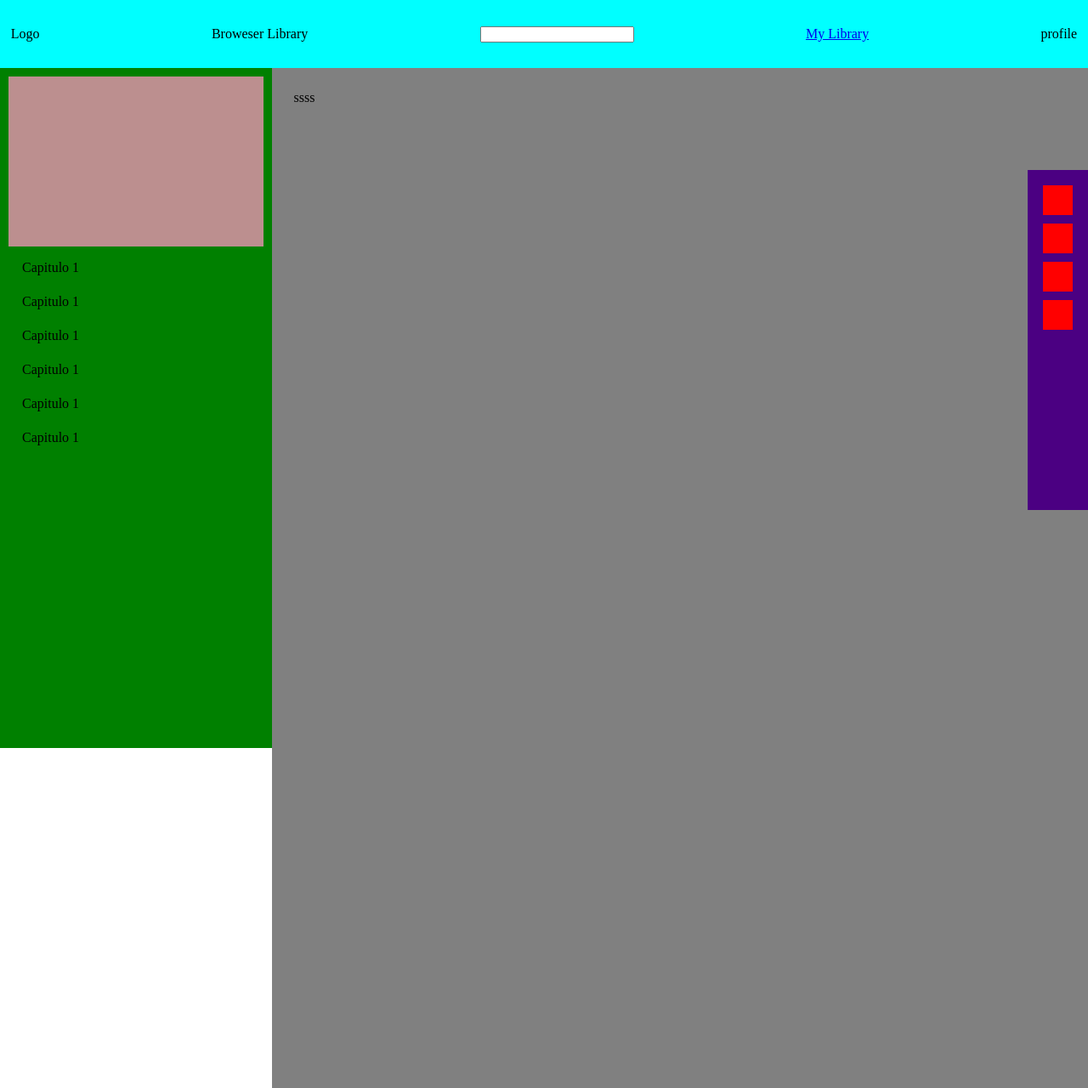
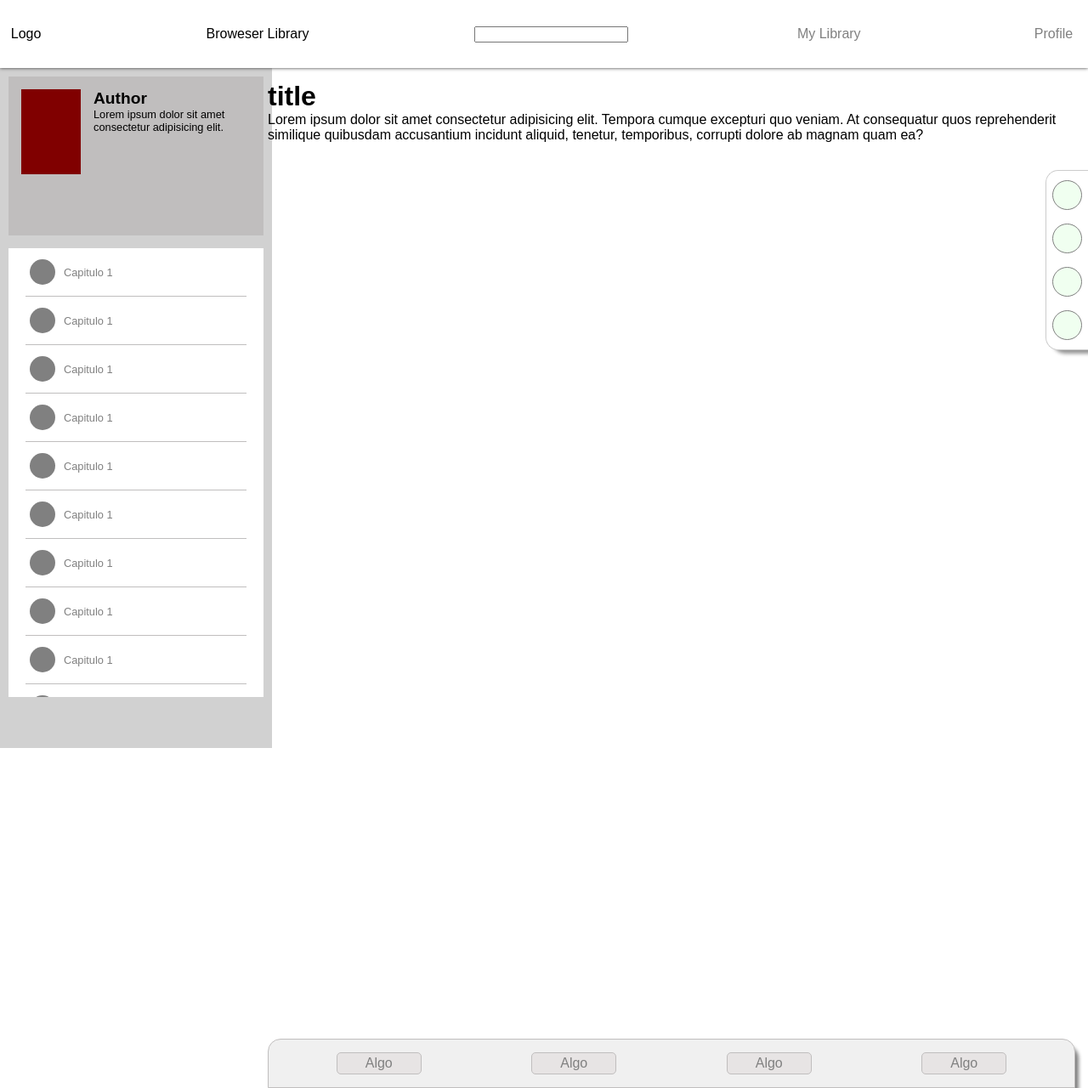
Before and after one commit to garrongarron/Book-Shop, a plain HTML site: page index.html in a window 1280 px wide. Shown: the whole page at 85% size. Drawn offline with Linux system fonts and the light colour scheme.

Commit message:
Claridad ante todo

```diff
--- a/index.html
+++ b/index.html
@@ -17,29 +17,67 @@
             <li>Broweser Library</li>
             <li><input type="text"></li>
             <li><a href="#">My Library</a></li>
-            <li>profile</li>
+            <li><a href="#">Profile</a></li>
         </ul>
     </header>
     <div class="container">
         <section>
-            <div class="info"></div>
+            <div class="info">
+                <div class="image-book"></div>
+                <div class="details">
+                    <h2>Author</h2>
+                    <p>Lorem ipsum dolor sit amet consectetur adipisicing elit.</p>
+                </div>
+
+            </div>
             <ul>
-                <li>Capitulo 1</li>
-                <li>Capitulo 1</li>
-                <li>Capitulo 1</li>
-                <li>Capitulo 1</li>
-                <li>Capitulo 1</li>
-                <li>Capitulo 1</li>
+                <li> <span class="progress"></span> <span class="chapter">Capitulo 1</span></li>
+                <li> <span class="progress"></span> <span class="chapter">Capitulo 1</span></li>
+                <li> <span class="progress"></span> <span class="chapter">Capitulo 1</span></li>
+                <li> <span class="progress"></span> <span class="chapter">Capitulo 1</span></li>
+                <li> <span class="progress"></span> <span class="chapter">Capitulo 1</span></li>
+                <li> <span class="progress"></span> <span class="chapter">Capitulo 1</span></li>
+                <li> <span class="progress"></span> <span class="chapter">Capitulo 1</span></li>
+                <li> <span class="progress"></span> <span class="chapter">Capitulo 1</span></li>
+                <li> <span class="progress"></span> <span class="chapter">Capitulo 1</span></li>
+                <li> <span class="progress"></span> <span class="chapter">Capitulo 1</span></li>
+
+
             </ul>
         </section>
-        <main>ssss</main>
+        <main>
+            <div class="contnet">
+                <h1>title</h1>
+                <p>Lorem ipsum dolor sit amet consectetur adipisicing elit. Tempora cumque excepturi quo veniam. At
+                    consequatur quos reprehenderit similique quibusdam accusantium incidunt aliquid, tenetur,
+                    temporibus, corrupti dolore ab magnam quam ea?</p>
+            </div>
+
+            <footer>
+                <ul>
+                    <li>Algo</li>
+                    <li>Algo</li>
+                    <li>Algo</li>
+                    <li>Algo</li>
+
+                </ul>
+            </footer>
+        </main>
     </div>
     <aside>
         <ul>
-            <li><div class="img"></div></li>
-            <li><div class="img"></div></li>
-            <li><div class="img"></div></li>
-            <li><div class="img"></div></li>
+            <li>
+                <div class="img"></div>
+            </li>
+            <li>
+                <div class="img"></div>
+            </li>
+            <li>
+                <div class="img"></div>
+            </li>
+            <li>
+                <div class="img"></div>
+            </li>
 
         </ul>
     </aside>
--- a/style.css
+++ b/style.css
@@ -6,14 +6,18 @@
     cursor: default;
     user-select: none;
 }
+body{
+    font-family: sans-serif;
+}
 header{
-    background-color: aqua;
+    background-color: white;
     height: 10vh;
     width: 100%;
     position: fixed;
     top: 0;
     z-index: 1;
     padding: 1vw;
+    box-shadow: 0px 0px 4px #333;
 }
 .container{
     width: 100vw;
@@ -21,35 +25,83 @@ header{
 }
 main{
     margin-top: 10vh;
-    background-color: gray;
+    /* background-color: gray; */
     height: 150vh;
-    width: 75%;
+    margin-left: 300px;
     right: 0;
     position: absolute;
-    padding: 2vw;
 }
 section{
-    top: 0;
+    top: 10vh;
     position: fixed;
-    margin-top: 10vh;
     width: 25%;
+    min-width: 300px;
     padding: 10px;
-    background-color: green;
-    height: 100vh;
+    background-color: rgb(209, 209, 209);
+    height: 100%;
+    display: flex;
+    flex-flow: column;
 }
 aside{
-    background-color: indigo;
+    /* background-color: indigo; */
+    background-color: white;
     position: fixed;
     top: 25vh;
     right: 0;
     height: 50vh;
+    border-radius: 15px 0 0 15px;
+    border: 1px solid #ccc;
+    border-right: none;
+    height: auto;
+    box-shadow: 8px 4px 4px rgb(149, 149, 149);
+}
+footer{
+    width: 100%;;
+    position: absolute;
+    bottom: 0;
+    padding: 0 15px;
+}
+footer ul{
+    display: flex;
+    flex-flow: row;
+    justify-content: space-around;
+    background-color: rgb(240, 240, 240);
+    padding: 15px;
+    border-radius: 15px 15px 0 0;
+    border: 1px solid rgb(192, 190, 190);
+    box-shadow: 4px 8px 4px gray;
+}
+footer ul >li{
+    width: 100px;
+    background-color: rgb(231, 228, 228);
+    text-align: center;
+    border-radius: 5px;
+    color: grey;
+    padding: 3px;
+    border: 1px solid rgb(192, 190, 190);
 }
 .info{
-    background-color: rosybrown;
+    background-color: rgb(192, 190, 190);
     height: 200px;
     width: 100%;
+    margin-bottom: 15px;
+    padding: 15px;
+    font-size: .8em;
+    display: flex;
+    flex-flow: row;
+    justify-content: space-between;
+    /* align-items: center; */
 }
-
+.info .image-book{
+    min-width: 70px;
+    height: 100px;
+    background-color: maroon;
+    display: block;
+}
+.info .details{
+    padding: 0 15px ;
+    width: auto;
+}
 /*header*/
 header ul{
     display: flex;
@@ -58,29 +110,69 @@ header ul{
     align-items: center;
     height: 100%;
 }
-header ul > li{
-
+header ul > li{}
+header ul > li > a{
+    text-decoration: none;
+    /* background-color: rgb(231, 228, 228);; */
+    padding: 5px;
+    /* border-radius: 10px; */
+    color: gray
+}
+header ul > li > a:hover{
+    /* background-color: rgb(219, 219, 219); */
+    /* border-bottom: 1px solid grey; */
+    color: lightsalmon;
 }
 
 /* section */
 section ul{
-    padding: 2vh;
+    padding: 0 20px;
+    background-color: white;
+    overflow-y: scroll;
+    margin-bottom: 50px;
 }
 section ul > li{
-    height: 5vh;
+    /* height: 8vh; */
+    font-size: .8em;
+    color: gray;
+    padding: 13px 5px;
+    border-bottom: 1px solid rgb(192, 190, 190);
+    display: inline-flex;
+    justify-content: left;
+    align-items: center;
+    width: 100%;
+}
+.chapter{
+    padding-left: 10px;
+}
+.progress{
+    width: 30px;
+    height: 30px;
+    background-color: gray;
+    display: inline-block;
+    border-radius: 50%;
 }
 
 /* aside*/
 aside ul{
-    padding: 1vw;
+    padding: 3px;
     display: flex;
     flex-flow: column;
+    justify-content: space-around;
+    height: auto;
 }
 aside ul > li{
-    padding: 5px;
+    padding: 8px 4px;
 }
 aside .img{
     width: 35px;
     height: 35px;
-    background-color: red;
+    background-color: honeydew;
+    border-radius: 50%;
+    border: 1px solid gray;
 }
+
+
+.contnet{
+    padding: 15px;
+}
```
